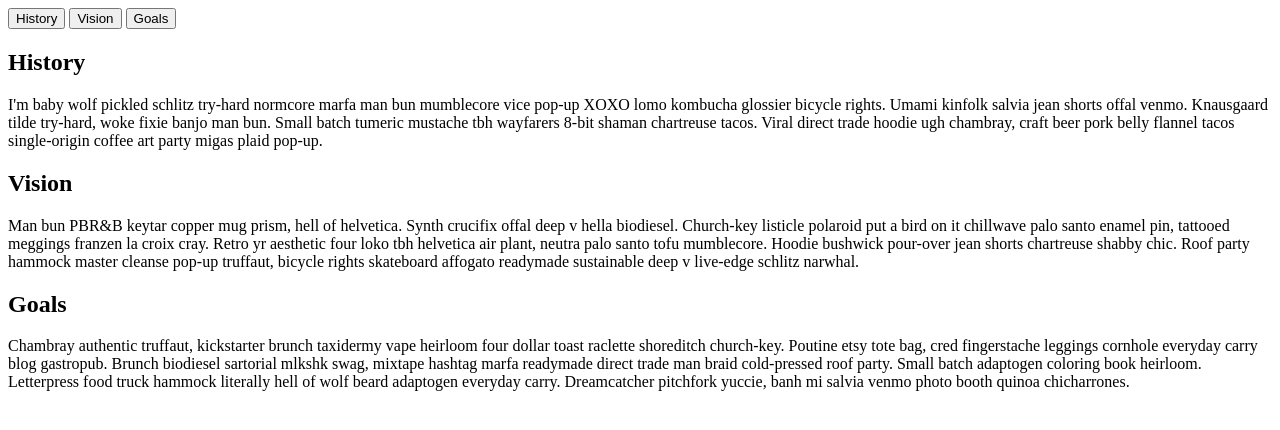
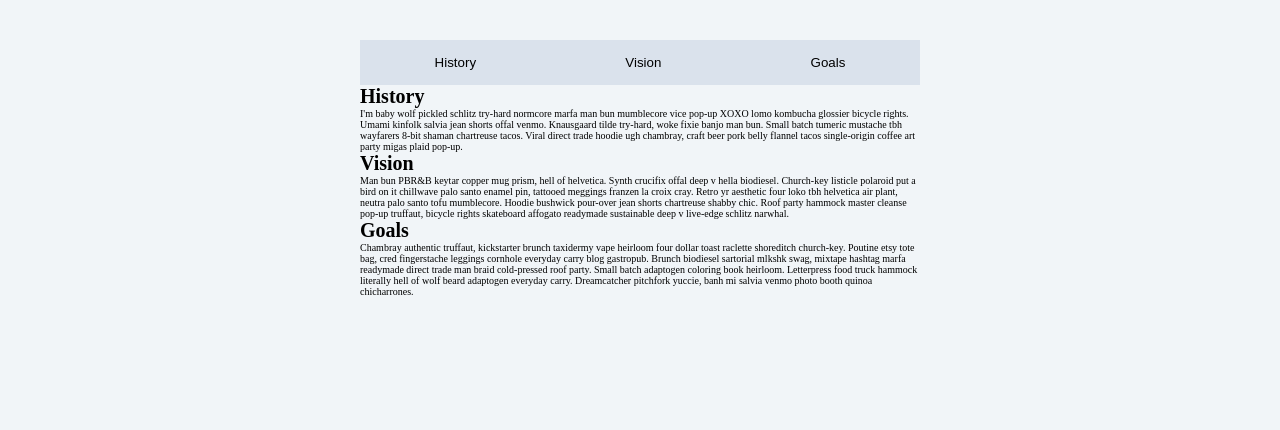
Before and after one commit to Saif-Hossain-Mredul/Tabs, a plain HTML site: page index.html in a window 1280 px wide. Drawn offline with Linux system fonts and the light colour scheme.

Commit message:
css added

```diff
--- a/index.html
+++ b/index.html
@@ -7,7 +7,6 @@
 		<title>Document</title>
 	</head>
 	<body>
-		<section class="section">
 		<div class="about">
 			<div class="btn-container">
 				<button class="tab-btn" id="history">History</button>
@@ -19,15 +18,14 @@
 				<div class="content" id="history-content">
 					<h1>History</h1>
 					<p>
-							I'm baby wolf pickled schlitz try-hard normcore
-							marfa man bun mumblecore vice pop-up XOXO lomo
-							kombucha glossier bicycle rights. Umami kinfolk
-							salvia jean shorts offal venmo. Knausgaard tilde
-							try-hard, woke fixie banjo man bun. Small batch
-							tumeric mustache tbh wayfarers 8-bit shaman
-							chartreuse tacos. Viral direct trade hoodie ugh
-							chambray, craft beer pork belly flannel tacos
-							single-origin coffee art party migas plaid pop-up.
+						I'm baby wolf pickled schlitz try-hard normcore marfa
+						man bun mumblecore vice pop-up XOXO lomo kombucha
+						glossier bicycle rights. Umami kinfolk salvia jean
+						shorts offal venmo. Knausgaard tilde try-hard, woke
+						fixie banjo man bun. Small batch tumeric mustache tbh
+						wayfarers 8-bit shaman chartreuse tacos. Viral direct
+						trade hoodie ugh chambray, craft beer pork belly flannel
+						tacos single-origin coffee art party migas plaid pop-up.
 					</p>
 				</div>
 
@@ -35,16 +33,15 @@
 					<h1>Vision</h1>
 					<p>
 						Man bun PBR&B keytar copper mug prism, hell of
-							helvetica. Synth crucifix offal deep v hella
-							biodiesel. Church-key listicle polaroid put a bird
-							on it chillwave palo santo enamel pin, tattooed
-							meggings franzen la croix cray. Retro yr aesthetic
-							four loko tbh helvetica air plant, neutra palo santo
-							tofu mumblecore. Hoodie bushwick pour-over jean
-							shorts chartreuse shabby chic. Roof party hammock
-							master cleanse pop-up truffaut, bicycle rights
-							skateboard affogato readymade sustainable deep v
-							live-edge schlitz narwhal.
+						helvetica. Synth crucifix offal deep v hella biodiesel.
+						Church-key listicle polaroid put a bird on it chillwave
+						palo santo enamel pin, tattooed meggings franzen la
+						croix cray. Retro yr aesthetic four loko tbh helvetica
+						air plant, neutra palo santo tofu mumblecore. Hoodie
+						bushwick pour-over jean shorts chartreuse shabby chic.
+						Roof party hammock master cleanse pop-up truffaut,
+						bicycle rights skateboard affogato readymade sustainable
+						deep v live-edge schlitz narwhal.
 					</p>
 				</div>
 
@@ -56,16 +53,15 @@
 						shoreditch church-key. Poutine etsy tote bag, cred
 						fingerstache leggings cornhole everyday carry blog
 						gastropub. Brunch biodiesel sartorial mlkshk swag,
-							mixtape hashtag marfa readymade direct trade man
-							braid cold-pressed roof party. Small batch adaptogen
-							coloring book heirloom. Letterpress food truck
-							hammock literally hell of wolf beard adaptogen
-							everyday carry. Dreamcatcher pitchfork yuccie, banh
-							mi salvia venmo photo booth quinoa chicharrones.
+						mixtape hashtag marfa readymade direct trade man braid
+						cold-pressed roof party. Small batch adaptogen coloring
+						book heirloom. Letterpress food truck hammock literally
+						hell of wolf beard adaptogen everyday carry.
+						Dreamcatcher pitchfork yuccie, banh mi salvia venmo
+						photo booth quinoa chicharrones.
 					</p>
 				</div>
 			</div>
 		</div>
-		</section>
 	</body>
 </html>
--- a/main.scss
+++ b/main.scss
@@ -0,0 +1,33 @@
+* {
+    margin: 0;
+    padding: 0;
+    box-sizing: border-box;
+}
+
+html {
+    font-size: 62.5%;
+    background-color: #F1F5F8;
+}
+
+body {
+    display: grid;
+    place-items: center;
+
+    .about {
+        width: 560px;
+        margin-top: 4rem;
+
+        .btn-container {
+            width: 100%;
+            display: flex;
+            justify-content: space-around;
+            background-color: #DAE2EC;
+            padding: 1.5rem 0;
+
+            .tab-btn {
+                border: none;
+                background: transparent;
+            }
+        }
+    }
+}
```
Also changed, not shown: styles/css/main.css, 1 other file. Lines whose indentation alone changed are shown as unchanged.
